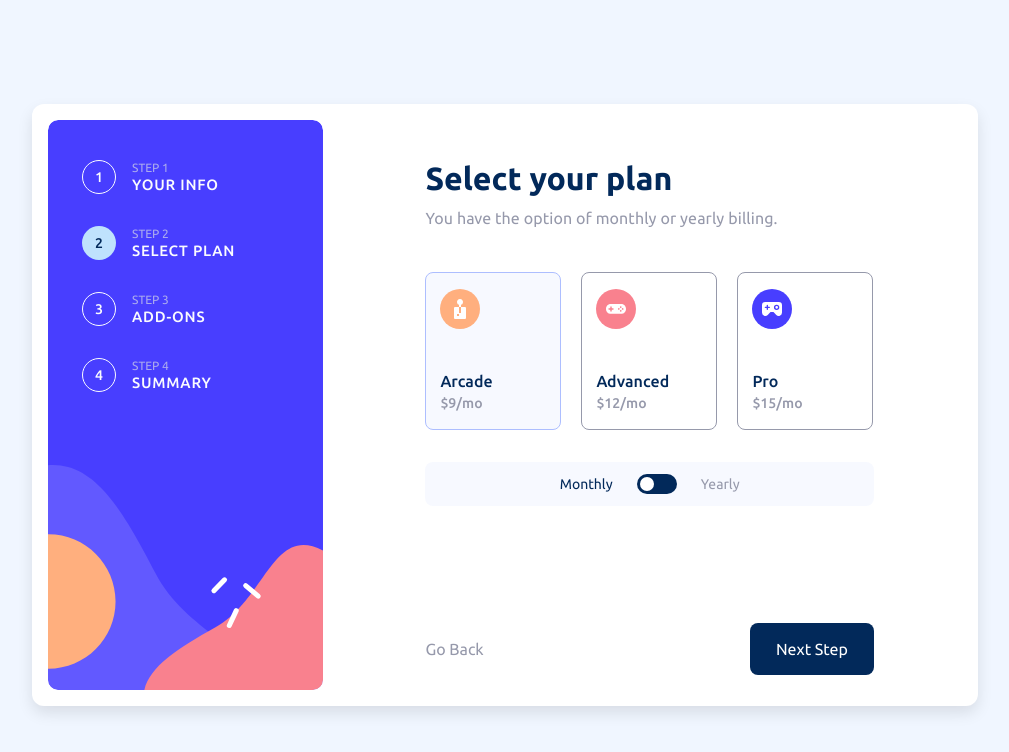
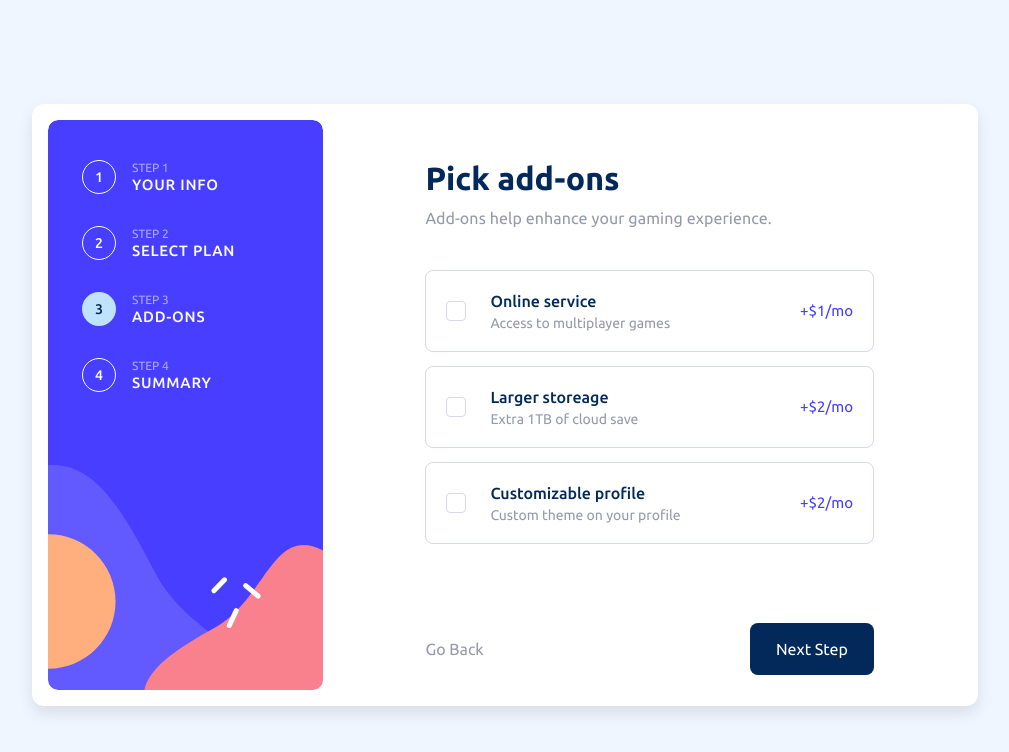
Before and after one commit to otr-web-study/fm-multi-step-form, a React (Vite) app: page / in a window 1280 px wide. Shown: the top 752 px of the page, without its empty margins (135-1144 px from the left). Built offline with nearby package versions, Linux system fonts and the light colour scheme.

Commit message:
finished pick add-ons

```diff
--- /dev/null
+++ b/src/features/form/AddOnCard.tsx
@@ -0,0 +1,49 @@
+import { type FC } from 'react';
+import clsx from 'clsx';
+import type { AddOnWithControls, PlanType } from '@/types/form';
+import { formatPrice } from '@/utils/formatPrice';
+
+interface AddOnCardProps extends AddOnWithControls {
+  planType: PlanType;
+  onClick: () => void;
+}
+export const AddOnCard: FC<AddOnCardProps> = ({
+  title,
+  description,
+  price,
+  planType,
+  checked,
+  onClick,
+}) => {
+  const className = clsx(
+    'flex cursor-pointer items-center gap-4 rounded-lg border px-4 py-3 transition-all duration-300 hover:border-purplish-blue md:py-[18px] md:px-5 md:gap-6',
+    {
+      'border-purplish-blue bg-pastel-blue/10': checked,
+      'border-light-gray': !checked,
+    },
+  );
+
+  const checkBoxClassName = clsx(
+    'grid h-5 w-5 place-items-center rounded border border-light-gray transition-all duration-300 bg-no-repeat bg-center',
+    {
+      'bg-purplish-blue bg-icon-checkmark': checked,
+    },
+  );
+
+  console.log(title, checked);
+
+  return (
+    <div className={className} onClick={onClick}>
+      <span className={checkBoxClassName} />
+      <div className="flex flex-grow flex-col">
+        <h3 className="text-sm font-medium md:text-base">{title}</h3>
+        <p className="text-xs -tracking-[0.1px] text-cool-gray md:text-sm md:tracking-[0]">
+          {description}
+        </p>
+      </div>
+      <p className="text-xs text-purplish-blue md:text-[15px]">
+        {formatPrice(price[planType], planType, true)}
+      </p>
+    </div>
+  );
+};
--- a/src/features/form/PickAddOns.tsx
+++ b/src/features/form/PickAddOns.tsx
@@ -1,14 +1,21 @@
 import { FormContainer } from './FormContainer';
 import { usePickAddOns } from './usePickAddOns';
+import { AddOnCard } from './AddOnCard';
 
 export const PickAddOns = () => {
   const title = 'Pick add-ons';
   const subtitle = 'Add-ons help enhance your gaming experience.';
-  const {} = usePickAddOns();
+  const { addOnsList, planType, toggleAddOn } = usePickAddOns();
+
+  const content = addOnsList.map((addOn) => (
+    <li key={addOn.name}>
+      <AddOnCard planType={planType} {...addOn} onClick={() => toggleAddOn(addOn)} />
+    </li>
+  ));
 
   return (
     <FormContainer title={title} subtitle={subtitle} formValid={true}>
-      <div></div>
+      <ul className="flex flex-col gap-3 md:gap-[14px]">{content}</ul>
     </FormContainer>
   );
 };
--- a/src/features/form/PlanCard.tsx
+++ b/src/features/form/PlanCard.tsx
@@ -20,7 +20,7 @@ export const PlanCard: FC<PlanCardProps> = ({
 }) => {
   const className = clsx(
     'mt-[2px] flex cursor-pointer items-start gap-4 rounded-lg border border-cool-gray px-[14px] py-4 transition-colors duration-300 hover:bg-pastel-blue/10 md:flex-col md:min-w-[136px]',
-    { 'border-pastel-blue bg-pastel-blue/10': isActive, 'border-cool-gray': !isActive },
+    { 'border-purplish-blue bg-pastel-blue/10': isActive, 'border-light-gray': !isActive },
   );
 
   return (
@@ -36,7 +36,7 @@ export const PlanCard: FC<PlanCardProps> = ({
             exit={{ opacity: 0 }}
             className="text-sm font-medium text-cool-gray"
           >
-            {formatPrice(price, planType)}
+            {formatPrice(price[planType], planType)}
           </motion.p>
         </AnimatePresence>
         <AnimatePresence>
--- a/src/features/form/usePickAddOns.ts
+++ b/src/features/form/usePickAddOns.ts
@@ -1,17 +1,14 @@
 import { useMemo } from 'react';
 import { useAppDispatch, useAppSelector } from '@/store/appHooks';
-import { selectAddOns } from './form-selectors';
+import { selectAddOns, selectPlanType } from './form-selectors';
 import { addAddOn, removeAddOn } from './form-slice';
 import dataAddOns from '@/data/add-ons.json';
-import type { AddOn } from '@/types/form';
-
-interface AddOnWithControls extends AddOn {
-  checked: boolean;
-}
+import type { AddOnWithControls } from '@/types/form';
 
 export const usePickAddOns = () => {
   const dispatch = useAppDispatch();
   const addOns = useAppSelector(selectAddOns);
+  const planType = useAppSelector(selectPlanType);
   const addOnsWithControls: AddOnWithControls[] = useMemo(
     () =>
       dataAddOns.map((addOn) => ({
@@ -22,7 +19,7 @@ export const usePickAddOns = () => {
   );
 
   const toggleAddOn = (addOn: AddOnWithControls) =>
-    dispatch(addOn.checked ? addAddOn(addOn) : removeAddOn(addOn.name));
+    dispatch(addOn.checked ? removeAddOn(addOn.name) : addAddOn(addOn));
 
-  return { addOnsList: addOnsWithControls, toggleAddOn };
+  return { addOnsList: addOnsWithControls, planType, toggleAddOn };
 };
--- a/src/features/steps/steps-slice.ts
+++ b/src/features/steps/steps-slice.ts
@@ -16,7 +16,7 @@ const steps: Step[] = [
 
 const initialState: StepsSlice = {
   steps: steps,
-  current: steps[1].id,
+  current: steps[2].id,
   confirmed: false,
 };
 
--- a/src/types/form.ts
+++ b/src/types/form.ts
@@ -23,3 +23,7 @@ export interface AddOn {
   description: string;
   price: Price;
 }
+
+export interface AddOnWithControls extends AddOn {
+  checked: boolean;
+}
--- a/src/utils/formatPrice.ts
+++ b/src/utils/formatPrice.ts
@@ -1,4 +1,7 @@
-import { PlanType, Price } from '@/types/form';
+import { PlanType } from '@/types/form';
 
-export const formatPrice = (price: Price, planType: PlanType) =>
-  `$${price[planType]}/${planType === 'monthly' ? 'mo' : 'yr'}`;
+export const formatPrice = (
+  price: number | undefined,
+  planType: PlanType,
+  extra: boolean = false,
+) => (price ? `${extra ? '+' : ''}$${price}/${planType === 'monthly' ? 'mo' : 'yr'}` : '');
--- a/tailwind.config.js
+++ b/tailwind.config.js
@@ -33,6 +33,7 @@ export default {
       backgroundImage: {
         'panel-mobile': 'url("/assets/images/bg-sidebar-mobile.svg")',
         'panel-desktop': 'url("/assets/images/bg-sidebar-desktop.svg")',
+        'icon-checkmark': 'url("/assets/images/icon-checkmark.svg")',
       },
       boxShadow: {
         'base-sh': '0px 7px 15px 0px rgba(0, 0, 0, 0.10)',
```
Also changed, not shown: public/assets/images/icon-checkmark.svg (added).
